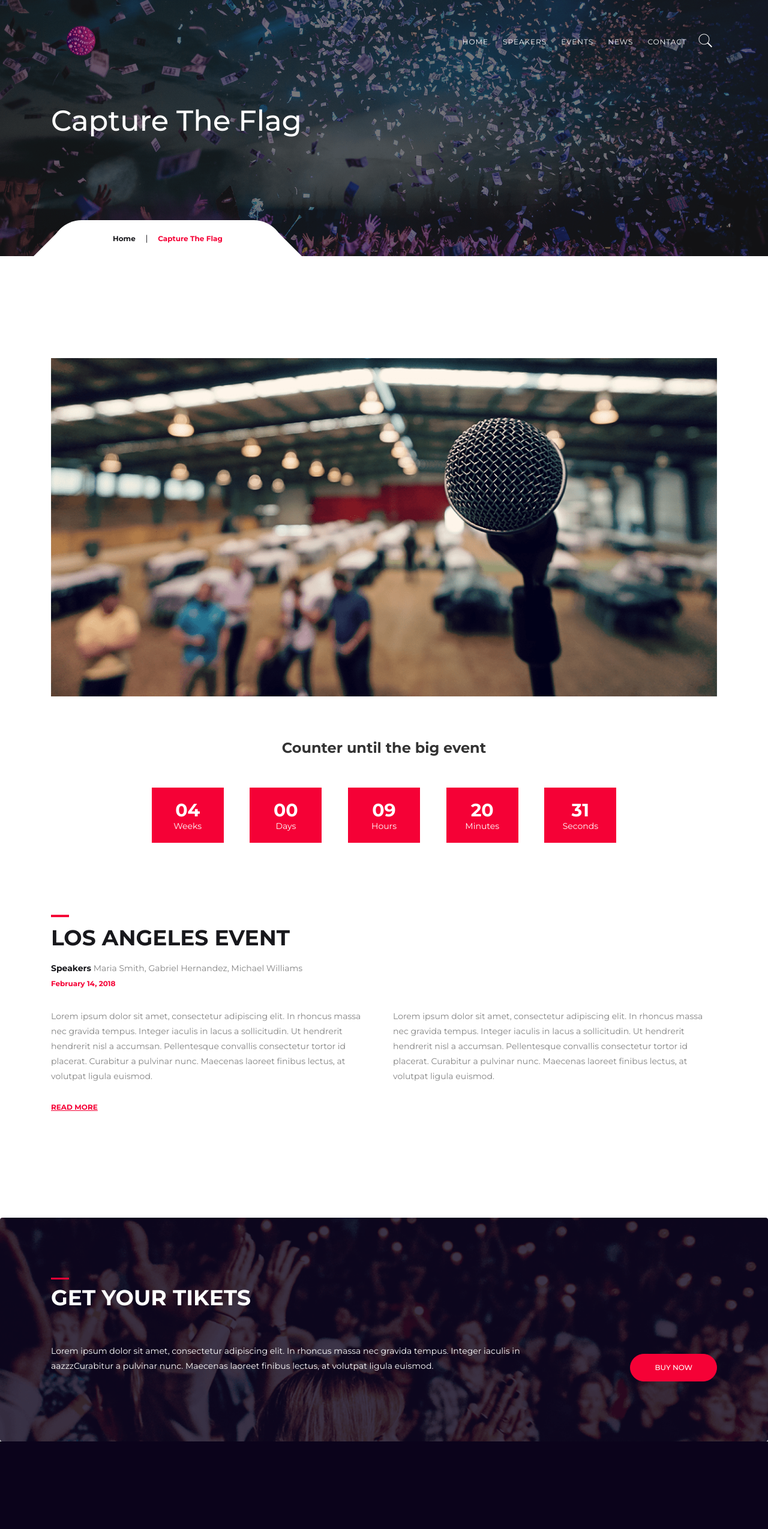
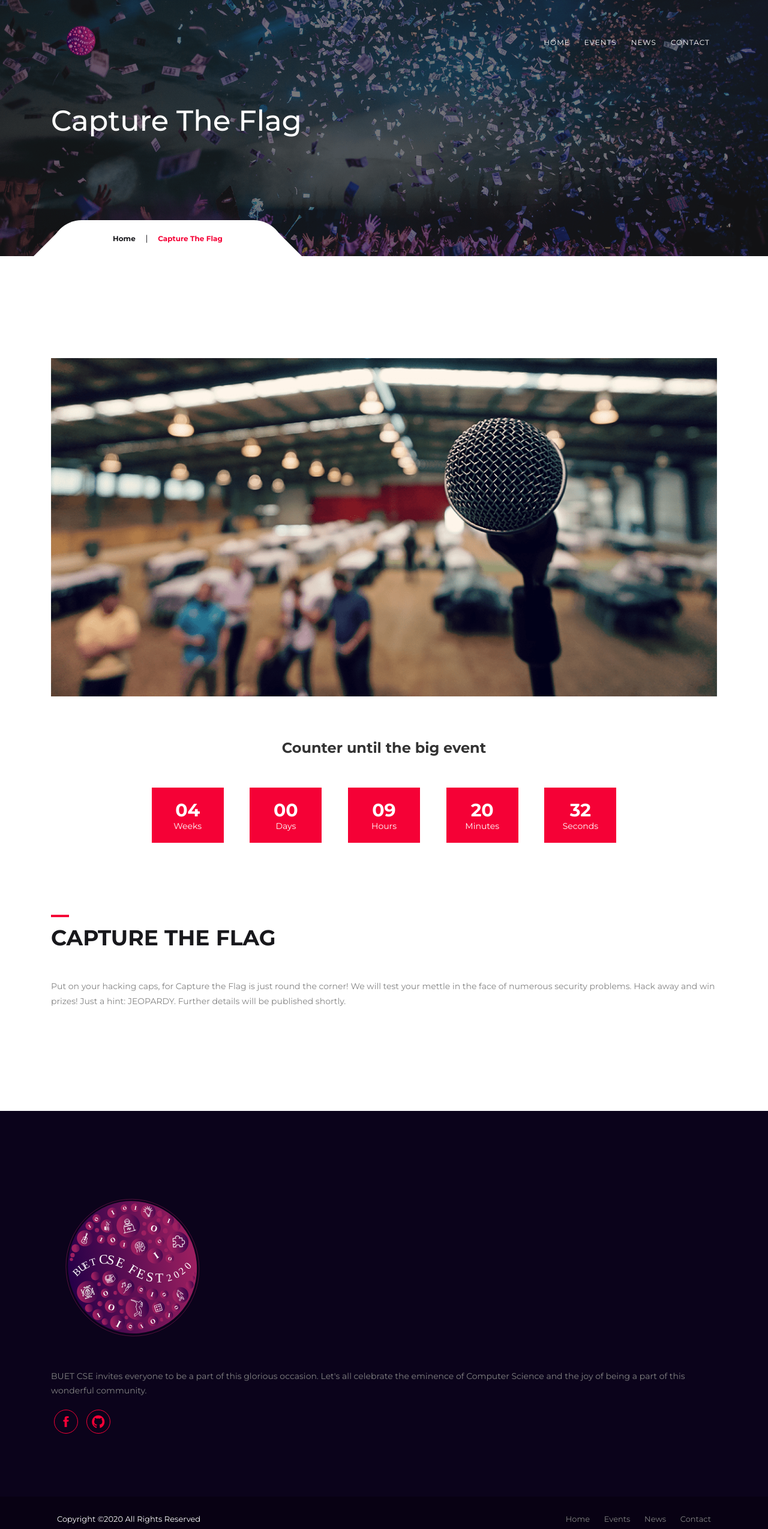
Before and after one commit to Waqar-107/CSE-Fest-2020-Website, a website: page events/ctf.html in a window 1280 px wide. Shown: the top 2549 px of the page at 60% size. Drawn offline with Linux system fonts and the light colour scheme; files whose address does not match are found by name.

Commit message:
added updated footer to the events

```diff
--- a/events/ctf.html
+++ b/events/ctf.html
@@ -46,22 +46,15 @@
                 <li class="nav-item">
                     <a class="nav-link active" href="../index.html">Home</a>
                 </li>
+
                 <li class="nav-item">
-                    <a class="nav-link " href="#">Speakers</a>
-                </li>
-                <li class="nav-item">
-                    <a class="nav-link " href="#">Events</a>
+                    <a class="nav-link " href="../index.html#event_box_container">Events</a>
                 </li>
                 <li class="nav-item">
                     <a class="nav-link " href="../news.html">News</a>
                 </li>
                 <li class="nav-item">
                     <a class="nav-link " href="../contact.html">Contact</a>
-                </li>
-                <li class="search_btn">
-                    <a  href="#">
-                        <i class="ion-ios-search"></i>
-                    </a>
                 </li>
             </ul>
         </div>
@@ -114,27 +107,20 @@
 
             <div class="event_info">
                 <div class="event_title">
-                    Los Angeles Event
+                    Capture The Flag
                 </div>
-                <div class="speakers">
-                    <strong>Speakers</strong>
-                    <span>Maria Smith,  Gabriel Hernandez,  Michael Williams</span>
-                </div>
+
                 <div class="event_date">
-                    February 14, 2018
+                    <!-- February 14, 2018 -->
                 </div>
             </div>
             <div class="event_word">
                 <div class="row justify-content-center">
-                    <div class="col-md-6 col-12">
-                        Lorem ipsum dolor sit amet, consectetur adipiscing elit. In rhoncus massa nec gravida tempus. Integer iaculis in lacus a sollicitudin. Ut hendrerit hendrerit nisl a accumsan. Pellentesque convallis consectetur tortor id placerat. Curabitur a pulvinar nunc. Maecenas laoreet finibus lectus, at volutpat ligula euismod.
-                    </div>
-                    <div class="col-md-6 col-12">
-                        Lorem ipsum dolor sit amet, consectetur adipiscing elit. In rhoncus massa nec gravida tempus. Integer iaculis in lacus a sollicitudin. Ut hendrerit hendrerit nisl a accumsan. Pellentesque convallis consectetur tortor id placerat. Curabitur a pulvinar nunc. Maecenas laoreet finibus lectus, at volutpat ligula euismod.
+                    <div class="col-md-12 col-12">
+                        Put on your hacking caps, for Capture the Flag is just round the corner! We will test your mettle in the face of numerous security problems. Hack away and win prizes! Just a hint: JEOPARDY. Further details will be published shortly.
                     </div>
                 </div>
             </div>
-            <a href="#" class="readmore_btn">read more</a>
         </div>
 
     </div>
@@ -144,7 +130,7 @@
 
 
 <!--get tickets section -->
-<section class="bg-img pt100 pb100" style="background-image: url('../assets/img/bg/tickets.png');">
+<!-- <section class="bg-img pt100 pb100" style="background-image: url('../assets/img/bg/tickets.png');">
     <div class="container">
         <div class="section_title mb30">
             <h3 class="title color-light">
@@ -160,7 +146,7 @@
             </div>
         </div>
     </div>
-</section>
+</section> -->
 <!--get tickets section end-->
 
 <!--footer start -->
@@ -177,23 +163,17 @@
                     </div>
                     <div class="footer_box_body">
                         <p>
-                            Lorem ipsum dolor sit amet, consectetur adipiscing elit. In rhoncus massa nec gravida tempus. Integer iaculis in aazzzCurabitur a pulvinar nunc. Maecenas laoreet finibus lectus, at volutpat ligula euismod.
+                            BUET CSE invites everyone to be a part of this glorious occasion. Let's all celebrate the eminence of Computer Science and the joy of being a part of this wonderful community.
                         </p>
                         <ul class="footer_social">
                             <li>
-                                <a href="#"><i class="ion-social-pinterest"></i></a>
+                                <a target="_blank" href="https://www.facebook.com/csefest2020/?hc_location=group"><i class="ion-social-facebook"></i></a>
                             </li>
+                            <!-- <li>
+                                <a href="#"><i class="ion-social-instagram"></i></a>
+                            </li> -->
                             <li>
-                                <a href="#"><i class="ion-social-facebook"></i></a>
-                            </li>
-                            <li>
-                                <a href="#"><i class="ion-social-twitter"></i></a>
-                            </li>
-                            <li>
-                                <a href="#"><i class="ion-social-dribbble"></i></a>
-                            </li>
-                            <li>
-                                <a href="#"><i class="ion-social-instagram"></i></a>
+                                <a href="https://github.com/Waqar-107/CSE-Fest-2020-Website"><i class="ion-social-github"></i></a>
                             </li>
                         </ul>
                     </div>
@@ -211,32 +191,32 @@
                         <ul class="instagram_list">
                             <li>
                                 <a href="#">
-                                    <img src="../assets/img/cleander/c1.png" alt="instagram">
+                                    <img src="assets/img/cleander/c1.png" alt="instagram">
                                 </a>
                             </li>
                             <li>
                                 <a href="#">
-                                    <img src="../assets/img/cleander/c2.png" alt="instagram">
+                                    <img src="assets/img/cleander/c2.png" alt="instagram">
                                 </a>
                             </li>
                             <li>
                                 <a href="#">
-                                    <img src="../assets/img/cleander/c3.png" alt="instagram">
+                                    <img src="assets/img/cleander/c3.png" alt="instagram">
                                 </a>
                             </li>
                             <li>
                                 <a href="#">
-                                    <img src="../assets/img/cleander/c3.png" alt="instagram">
+                                    <img src="assets/img/cleander/c3.png" alt="instagram">
                                 </a>
                             </li>
                             <li>
                                 <a href="#">
-                                    <img src="../assets/img/cleander/c2.png" alt="instagram">
+                                    <img src="assets/img/cleander/c2.png" alt="instagram">
                                 </a>
                             </li>
                             <li>
                                 <a href="#">
-                                    <img src="../assets/img/cleander/c1.png" alt="instagram">
+                                    <img src="assets/img/cleander/c1.png" alt="instagram">
                                 </a>
                             </li>
                         </ul>
```
Also changed, not shown: assets/css/our_styles.css (+14 -8 lines), events/ai_contest.html (+12 -18 lines), events/game_fest.html (+12 -18 lines), events/grand_cultural.html (+12 -18 lines), events/hackathon.html (+12 -18 lines), events/idea_contest.html (+12 -18 lines), events/io_games.html (+12 -18 lines), events/iupc.html (+12 -18 lines), events/job_fair.html (+12 -18 lines), events/math_olympiad.html (+12 -18 lines), events/meme_contest.html (+12 -18 lines), events/photography_exhibition.html (+12 -18 lines), events/picture_puzzle.html (+12 -18 lines), events/poster_presentation.html (+12 -18 lines), 3 more files.
